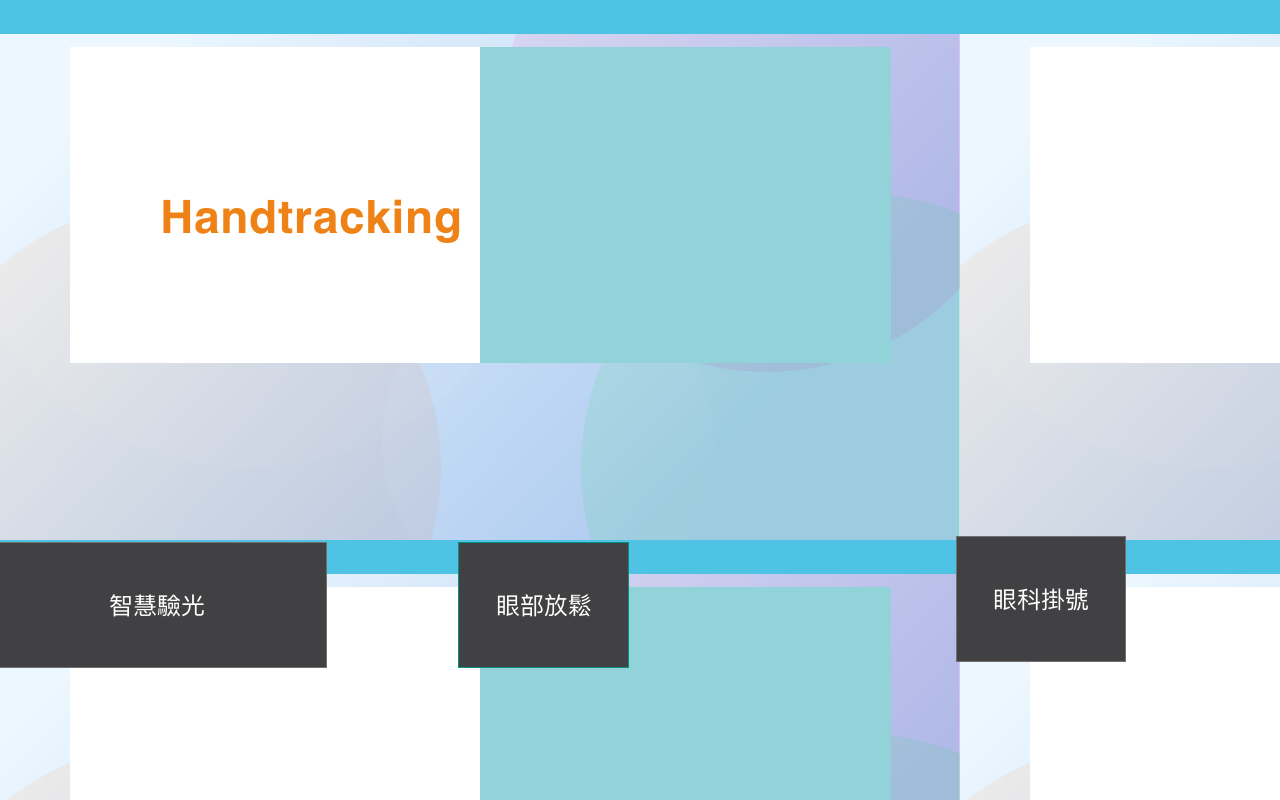
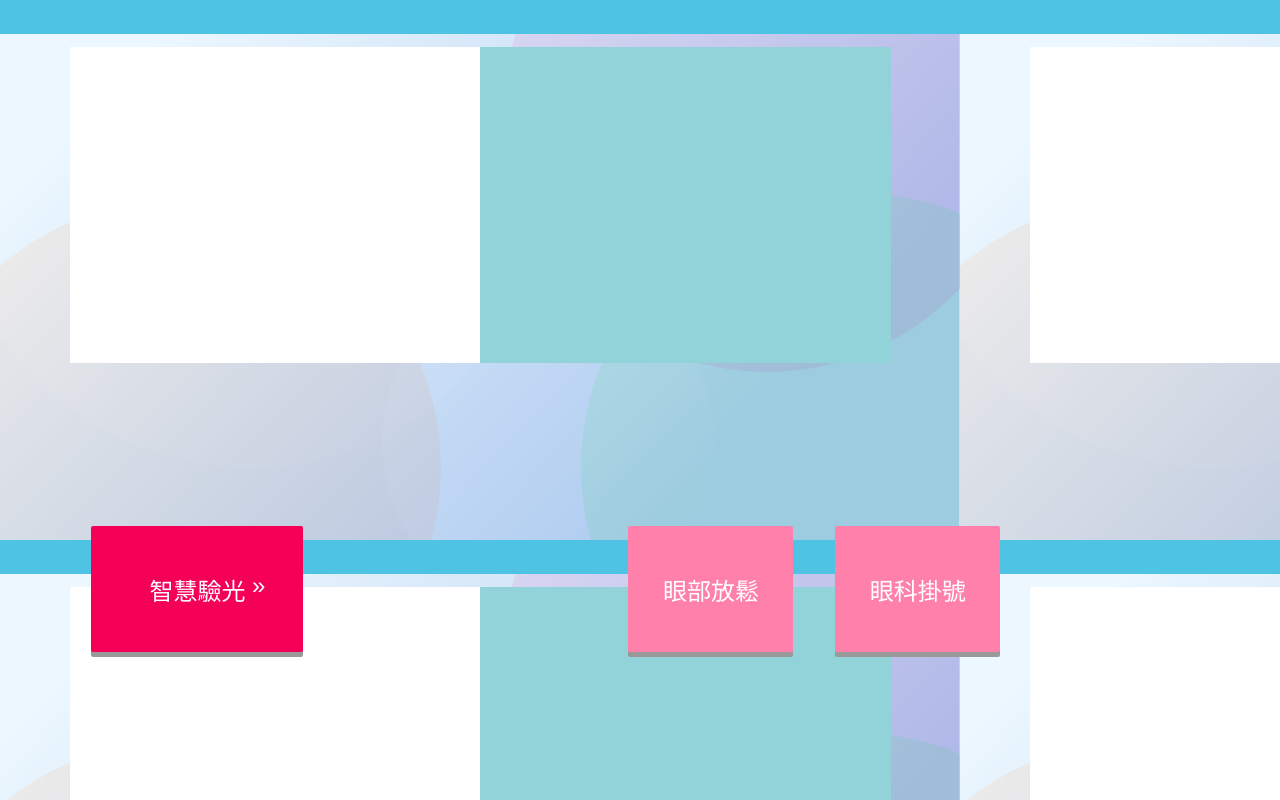
Before and after one commit to chuuuan/hand, a website: page index.html in a window 1280 px wide. Drawn offline with Linux system fonts and the light colour scheme.

Commit message:
button change

```diff
--- a/index.html
+++ b/index.html
@@ -3,15 +3,84 @@
     <head>
       <meta charset="UTF-8">
       <title>Hello World!</title>
+      <style>
+        .button {
+          border-radius: 2px;
+          background-color:#F50057;
+          border: none;
+          color: #FFFFFF;
+          text-align: center;
+          font-size:24px;
+          height: 126px;
+          width: 212px;
+          transition: all 0.5s;
+          cursor: pointer;
+          margin: 5px;
+          box-shadow: 0 5px #999;
+        }
+
+        .button span {
+          cursor: pointer;
+          display: inline-block;
+          position: relative;
+          transition: 0.4s;
+        }
+
+        .button span:after {
+          content: '\00bb';
+          position: absolute;
+          opacity: 50;
+          top: 0;
+          right: -20px;
+          transition: 0.5s;
+        }
+
+        .button:hover span {
+          padding-right: 25px;
+        }
+
+        .button:hover span:after {
+          opacity: 1;
+          right: 0;
+        }
+        .button:active {
+          box-shadow: 0 1px #666;
+          transform: translateY(14px);
+        }
+
+        .button2 {
+          height: 126px;
+          width: 165px;
+          font-size: 24px;
+          text-align: center;
+          cursor: pointer;
+          outline: none;
+          color: #fff;
+          background-color: #FF80AB;
+          border: none;
+          border-radius: 2px;
+          box-shadow: 0 5px #999;
+        }
+
+        .button2:hover {background-color: #FF4081}
+
+        .button2:active {
+          background-color: #FF4081;
+          box-shadow: 0 1px #666;
+          transform: translateY(8px);
+        }
+
+      </style>
     </head>
     <body background="images/bkg_home.png">
       <!-- <script>
         require('render.js')
       </script> -->
-    <input type="image" src="images/tex_handtracking.png" id="tex_handtracking" style=" margin-left: 12%;margin-top:15%;">
-    <a href="settingpage.html"><input type="image" src="images/btn_starttest.png" id="btn_starttest" style="margin-left:-38%;margin-bottom:-31%"></a>
-    <input type="image" src="images/btn_relaxureye.png" id="btn_relaxureye" style="margin-left:10%;margin-bottom:-31%">
-    <input type="image" src="images/btn_registration.png" id="handsymbol" style="margin-left: 75%;margin-bottom:-29.1%">
+
+
+    <button class="button" id="starttest" style="margin-left:6.6%;margin-top:41%"><span>智慧驗光 </span></button>
+    <button class="button2" id="btn_relaxureye" style="margin-left:25%">眼部放鬆</button>
+    <button class="button2" id="btn_registration" style="margin-left:3%">眼科掛號</button>
 
 
       <!-- <h1>Hello World!</h1>
```
